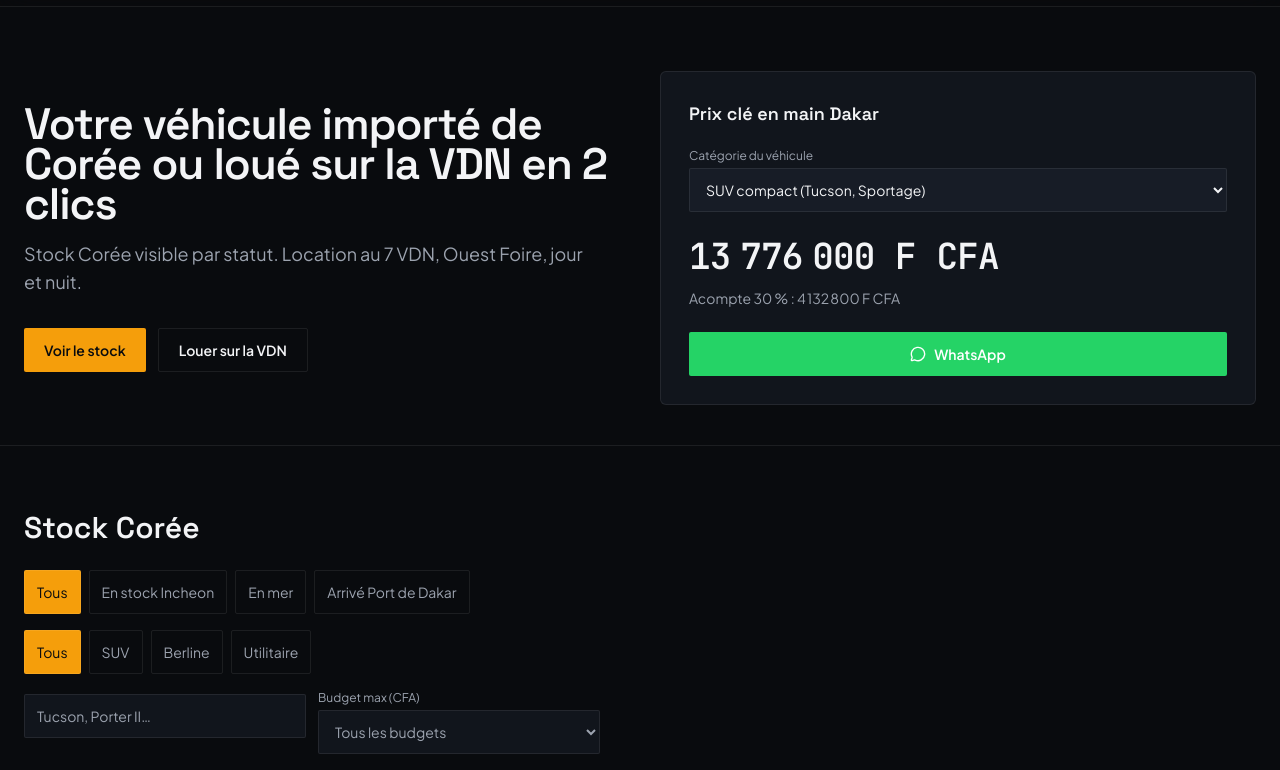
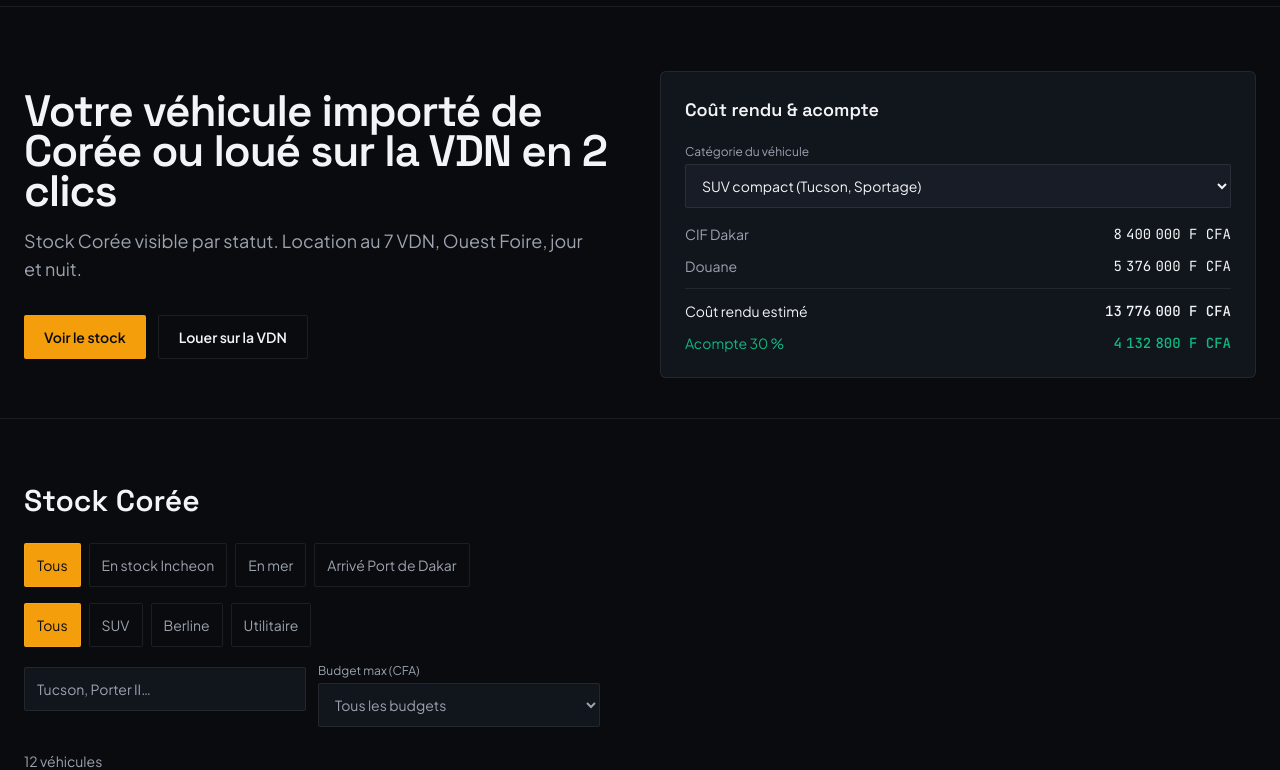
Before and after one commit to roycepianist9-debug/boylo-trading-demo, a plain HTML site: page index.html in a window 1280 px wide. Shown: the part 58-828 px from the top of the page. Drawn offline with nearby package versions, Linux system fonts and the light colour scheme; a web font is replaced by a local one.

Commit message:
Restore the hero cost breakdown, without demo notes.
Keep CIF, customs, landed cost and the 30% deposit; drop badges and disclaimers.

```diff
--- a/index.html
+++ b/index.html
@@ -138,16 +138,16 @@
             </div>
           </div>
           <div class="lg:col-span-6">
-            <div class="bg-surface hair rounded-md p-5 sm:p-7">
-              <h2 class="font-display font-semibold text-lg" data-i18n="calcTitle">Prix clé en main Dakar</h2>
-              <label class="block text-xs text-mute mt-5 mb-1" for="tier" data-i18n="calcTier">Catégorie du véhicule</label>
-              <select id="tier" class="focus-ring w-full bg-elevated hair rounded-sm px-3 h-11 text-sm mb-6"></select>
-              <p id="calcLanded" class="font-display font-semibold font-mono tabular text-3xl sm:text-4xl tracking-tight leading-none"></p>
-              <p id="calcDeposit" class="mt-3 text-sm text-mute"></p>
-              <a id="calcWa" href="#" target="_blank" rel="noopener noreferrer" class="focus-ring btn-touch mt-6 inline-flex items-center justify-center gap-2 w-full px-5 rounded-sm text-sm font-semibold text-white" style="background:#25D366">
-                <i data-lucide="message-circle" class="w-4 h-4"></i>
-                <span data-i18n="waGreen">WhatsApp</span>
-              </a>
+            <div class="bg-surface hair rounded-md p-5 sm:p-6">
+              <h2 class="font-display font-semibold text-lg mb-5" data-i18n="calcTitle">Coût rendu &amp; acompte</h2>
+              <label class="block text-xs text-mute mb-1" for="tier" data-i18n="calcTier">Catégorie du véhicule</label>
+              <select id="tier" class="focus-ring w-full bg-elevated hair rounded-sm px-3 h-11 text-sm mb-4"></select>
+              <div class="space-y-3 text-sm">
+                <div class="flex justify-between gap-4"><span class="text-mute" data-i18n="calcCif">CIF Dakar</span><span id="calcCif" class="font-mono tabular"></span></div>
+                <div class="flex justify-between gap-4"><span class="text-mute" data-i18n="calcCustoms">Douane</span><span id="calcCustoms" class="font-mono tabular"></span></div>
+                <div class="flex justify-between gap-4 border-t border-white/[0.08] pt-3"><span data-i18n="calcLanded">Coût rendu estimé</span><span id="calcLanded" class="font-mono tabular font-medium"></span></div>
+                <div class="flex justify-between gap-4 text-avail"><span data-i18n="calcDeposit">Acompte 30 %</span><span id="calcDeposit" class="font-mono tabular font-medium"></span></div>
+              </div>
             </div>
           </div>
         </div>
@@ -480,12 +480,15 @@ const CARS = [
 ];
 /* priceXof is the displayed clé-en-main Dakar price. */
 
-/* Hero prices are all-in clé en main Dakar (sample). Acompte line is 30% of that figure. */
+/* Hero calculator sample rates (not shown in the UI): FX USD_XOF 600, duties 0.64 of CIF, deposit 0.30 of landed. */
+const FX = { USD_XOF: 600 };
+const CUSTOMS_RATE = 0.64;
+const DEPOSIT_RATE = 0.30;
 const TIERS = [
-  { id: "city", priceXof: 7872000 },
-  { id: "suvc", priceXof: 13776000 },
-  { id: "suvl", priceXof: 17712000 },
-  { id: "util", priceXof: 10824000 }
+  { id: "city", cifUsd: 8000 },
+  { id: "suvc", cifUsd: 14000 },
+  { id: "suvl", cifUsd: 18000 },
+  { id: "util", cifUsd: 11000 }
 ];
 const SIM_MODELS = ["Tucson", "Sportage", "Santa Fe", "Sorento", "Porter II", "Avante", "K5"];
 const ZONE_FEES = { dakar: 0, aibd: 15000, regions: 40000 };
@@ -528,9 +531,12 @@ const I18N = {
     heroTitle: "Votre véhicule importé de Corée ou loué sur la VDN en 2 clics",
     heroSub: "Stock Corée visible par statut. Location au 7 VDN, Ouest Foire, jour et nuit.",
     featPrice: "Clé en main Dakar",
-    calcTitle: "Prix clé en main Dakar",
+    calcTitle: "Coût rendu & acompte",
     calcTier: "Catégorie du véhicule",
-    calcDeposit: "Acompte 30 % : {n}",
+    calcCif: "CIF Dakar",
+    calcCustoms: "Douane",
+    calcLanded: "Coût rendu estimé",
+    calcDeposit: "Acompte 30 %",
     tierCity: "Citadine (Avante, K5)",
     tierSuvc: "SUV compact (Tucson, Sportage)",
     tierSuvl: "SUV (Santa Fe, Sorento)",
@@ -594,9 +600,12 @@ const I18N = {
     heroTitle: "Your vehicle imported from Korea or rented on the VDN in 2 taps",
     heroSub: "Korea stock by status. Rentals at 7 VDN, Ouest Foire, day and night.",
     featPrice: "Turn-key Dakar",
-    calcTitle: "Turn-key price Dakar",
+    calcTitle: "Landed cost & deposit",
     calcTier: "Vehicle type",
-    calcDeposit: "30% deposit: {n}",
+    calcCif: "CIF Dakar",
+    calcCustoms: "Customs",
+    calcLanded: "Estimated landed cost",
+    calcDeposit: "30% deposit",
     tierCity: "City car (Avante, K5)",
     tierSuvc: "Compact SUV (Tucson, Sportage)",
     tierSuvl: "SUV (Santa Fe, Sorento)",
@@ -660,9 +669,12 @@ const I18N = {
     heroTitle: "한국에서 수입하거나 VDN에서 렌트, 두 번이면 됩니다",
     heroSub: "상태별로 보는 한국 재고. 다카르 7 VDN, Ouest Foire에서 주야간 렌탈.",
     featPrice: "다카르 인도 가격",
-    calcTitle: "다카르 인도 가격",
+    calcTitle: "도착원가와 계약금",
     calcTier: "차량 유형",
-    calcDeposit: "계약금 30%: {n}",
+    calcCif: "CIF 다카르",
+    calcCustoms: "관세",
+    calcLanded: "추정 도착원가",
+    calcDeposit: "계약금 30%",
     tierCity: "소형/세단 (아반떼, K5)",
     tierSuvc: "컴팩트 SUV (투싼, 스포티지)",
     tierSuvl: "SUV (싼타페, 쏘렌토)",
@@ -885,23 +897,20 @@ function currentTier() {
   return TIERS.find((x) => x.id === id) || TIERS[1];
 }
 function updateCalc() {
+  const cifEl = document.getElementById("calcCif");
+  const cusEl = document.getElementById("calcCustoms");
   const landedEl = document.getElementById("calcLanded");
   const depEl = document.getElementById("calcDeposit");
-  const wa = document.getElementById("calcWa");
-  if (!landedEl || !depEl || !wa) return;
+  if (!cifEl || !cusEl || !landedEl || !depEl) return;
   const tier = currentTier();
-  const landed = tier.priceXof;
-  const dep = Math.round(landed * 0.30);
+  const cifXof = tier.cifUsd * FX.USD_XOF;
+  const customs = cifXof * CUSTOMS_RATE;
+  const landed = cifXof + customs;
+  const deposit = landed * DEPOSIT_RATE;
+  cifEl.textContent = money(cifXof);
+  cusEl.textContent = money(customs);
   landedEl.textContent = money(landed);
-  depEl.textContent = t("calcDeposit").replace("{n}", money(dep));
-  const label = tierLabel(tier.id);
-  const price = fcfaPlain(landed);
-  const msg = lang === "ko"
-    ? "안녕하세요 Boylo Trading, " + label + " 차량의 다카르 인도 가격 " + price + "에 관심이 있습니다. 아직 가능한지요?"
-    : lang === "en"
-    ? "Hello Boylo Trading, I am interested in a " + label + " at " + price + " turn-key Dakar. Is it still available?"
-    : "Bonjour Boylo Trading, je suis intéressé par un " + label + " à " + price + " clé en main Dakar. Est-il toujours disponible ?";
-  wa.href = waLink(msg);
+  depEl.textContent = money(deposit);
 }
 function renderStock(withSkeleton) {
   const grid = document.getElementById("stockGrid");
```
